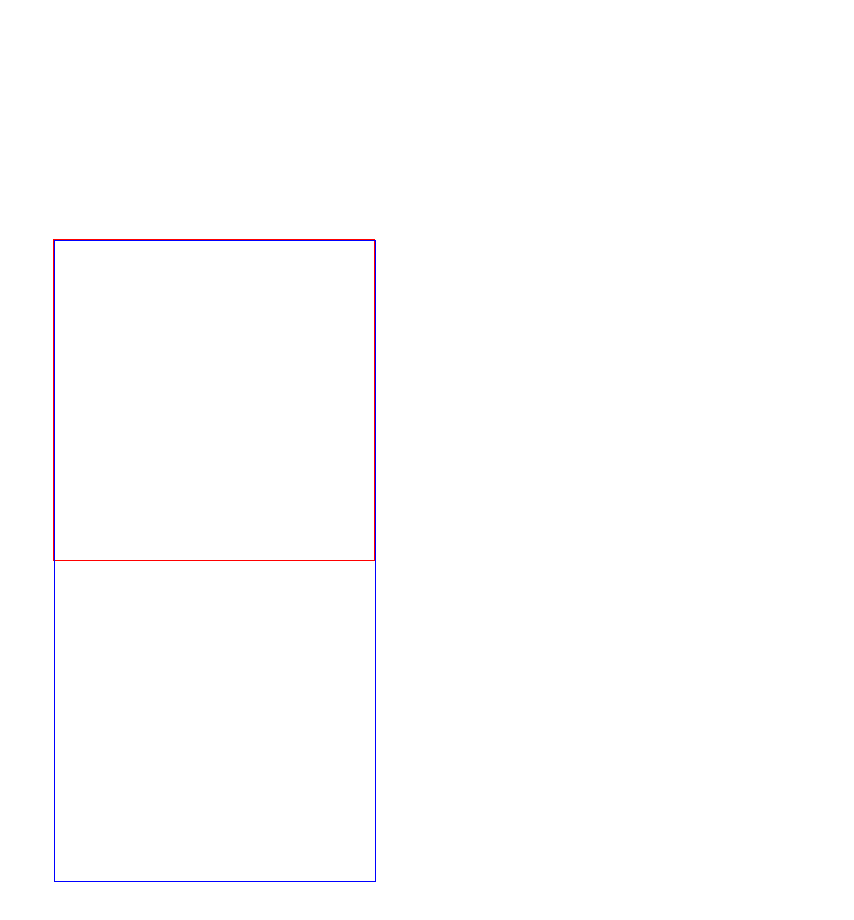
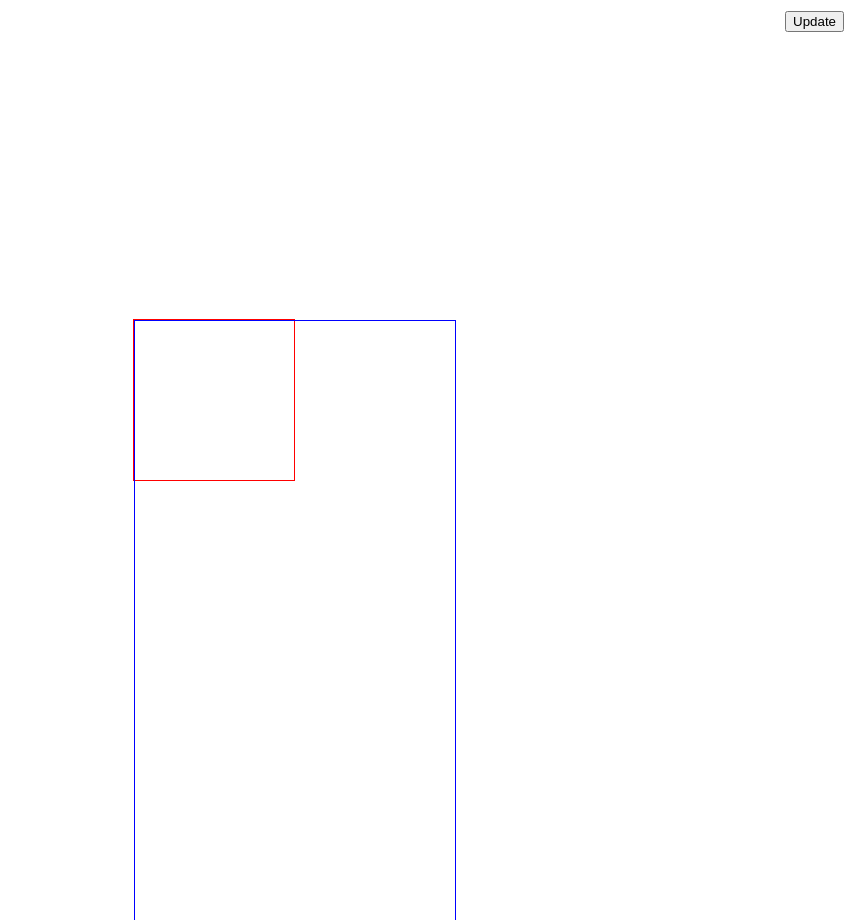
Before and after one commit to arif-rachim/smart-viewport, a React (Create React App) app: page / in a window 1280 px wide. Shown: the top 920 px of the page, without its empty margins (426-1280 px from the left). Before the commit the page ends 882 px from the top, so only its background shows below. Built offline with nearby package versions, Linux system fonts and the light colour scheme.

Commit message:
update code position

```diff
--- a/src/App.js
+++ b/src/App.js
@@ -1,10 +1,10 @@
-import React, {useReducer} from 'react';
+import React, {useEffect, useReducer, useRef} from 'react';
 
 const DEFAULT_STATE = {
     contentWidth : 320,
     contentHeight : 640,
-    viewPortWidth : 320,
-    viewPortHeight : 320
+    viewPortWidth : 160,
+    viewPortHeight : 160
 };
 
 const reducer = (state,action) => {
@@ -12,18 +12,49 @@ const reducer = (state,action) => {
 };
 
 function fillContentInViewPort(content, viewPort) {
-    // viewPort is always the right position !
-    return undefined;
+    const {width:viewPortWidth,height:viewPortHeight} = viewPort;
+    const {width:contentWidth,height:contentHeight} = content;
+    const viewPortPortrait = viewPortHeight > viewPortWidth;
+    const contentPortrait = contentHeight > contentWidth;
+    // the idea is we need to fill the content against viewport
+    // lets find the appropriate scale
+    // the appopritate scale is the minimumSize of viewport to minimumSize of content
+    const scale = contentPortrait ? (viewPortWidth / contentWidth) : (viewPortHeight / contentHeight);
+    return {
+        width : contentWidth * scale,
+        height : contentHeight * scale
+    };
 }
 
 export default function App(){
     const [state,dispatch] = useReducer(reducer,DEFAULT_STATE);
     const content = {width:state.contentWidth,height:state.contentHeight};
     const viewPort = {width:state.viewPortWidth,height:state.viewPortHeight};
-    const newContent = fillContentInViewPort(content,viewPort);
-    return <div style={{width:'100vw',height:'100vh',display:'flex',alignItems:'center',justifyContent:'center'}}>
-        <div className={'viewport'} style={{width:state.viewPortWidth,height:state.viewPortHeight}} >
-            <div className={'content'} style={{width:state.contentWidth,height:state.contentHeight}}></div>
+    const viewPortRef = useRef();
+    const contentRef = useRef();
+
+
+
+    useEffect(() => {
+        viewPortRef.current.setAttribute('style',`width:${viewPort.width}px;height:${viewPort.height}px`);
+        contentRef.current.setAttribute('style',`width:${content.width}px;height:${content.height}px`);
+    },[]);
+
+    function updatePosition() {
+        const {offsetWidth:viewPortWidth,offsetHeight:viewPortHeight} = viewPortRef.current;
+        const {offsetWidth:contentWidth,offsetHeight:contentHeight} = contentRef.current;
+
+        const newContent = fillContentInViewPort({width:contentWidth,height:contentHeight},{width:viewPortWidth,height:viewPortHeight});
+        contentRef.current.setAttribute('style',`width:${newContent.width}px;height:${newContent.height}px`);
+    }
+
+    return <div style={{width:'100vw',height:'100vh',display:'flex',alignItems:'center',justifyContent:'center',position:'relative'}}>
+        <div ref={viewPortRef} className={'viewport'} >
+            <div className={'content'} ref={contentRef}></div>
+        </div>
+
+        <div style={{position:'absolute',top:10,right:10}}>
+            <button onClick={() => updatePosition()}>Update</button>
         </div>
     </div>
 }
```
